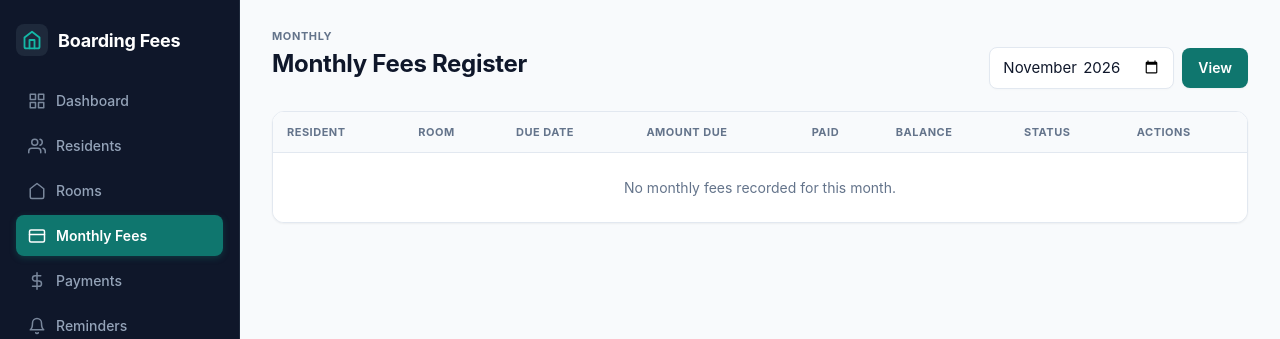
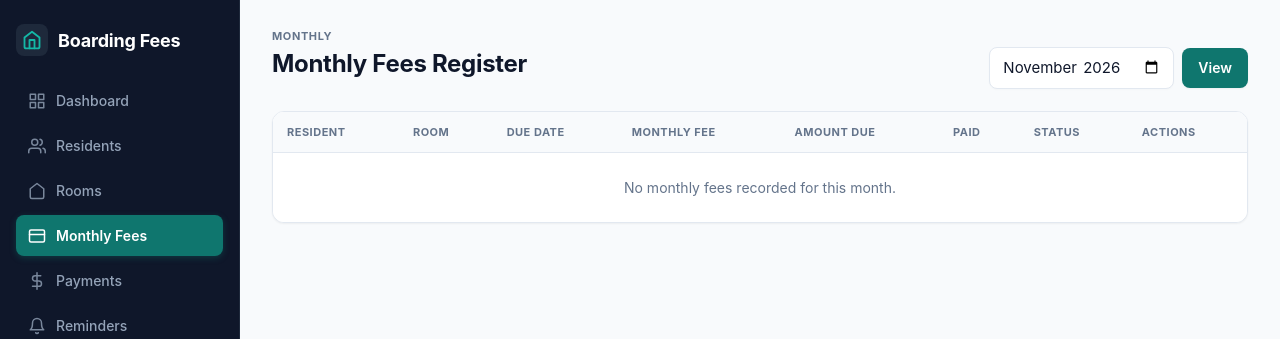
Before and after one commit to chaniru2004/Boarding-Fee-Management-System, a Flask app: page /fees in a window 1280 px wide. Shown: the top 339 px of the page. Run offline with Flask 3, Linux system fonts and the light colour scheme; data that the repository does not hold is empty; some libraries are stand-ins or nearby versions.

Commit message:
Show remaining amount due after payment

```diff
--- a/templates/fees.html
+++ b/templates/fees.html
@@ -20,9 +20,9 @@
           <th>Resident</th>
           <th>Room</th>
           <th>Due Date</th>
+          <th>Monthly Fee</th>
           <th>Amount Due</th>
           <th>Paid</th>
-          <th>Balance</th>
           <th>Status</th>
           <th>Actions</th>
         </tr>
@@ -38,8 +38,8 @@
           <td>
             <input type="number" step="0.01" name="amount_due_{{ fee.id }}" value="{{ fee.amount_due }}" style="min-width: 110px; height: 38px;">
           </td>
+          <td><strong>Rs. {{ money(fee.balance) }}</strong></td>
           <td>Rs. {{ money(fee.amount_paid) }}</td>
-          <td><strong>Rs. {{ money(fee.balance) }}</strong></td>
           <td><span class="badge badge-{{ (fee.status or '')|lower|replace(' ', '-') }}">{{ fee.status }}</span></td>
           <td class="actions-cell">
             <a class="button-link button-sm" href="{{ url_for('edit_fee', fee_id=fee.id) }}">Edit</a>
```
